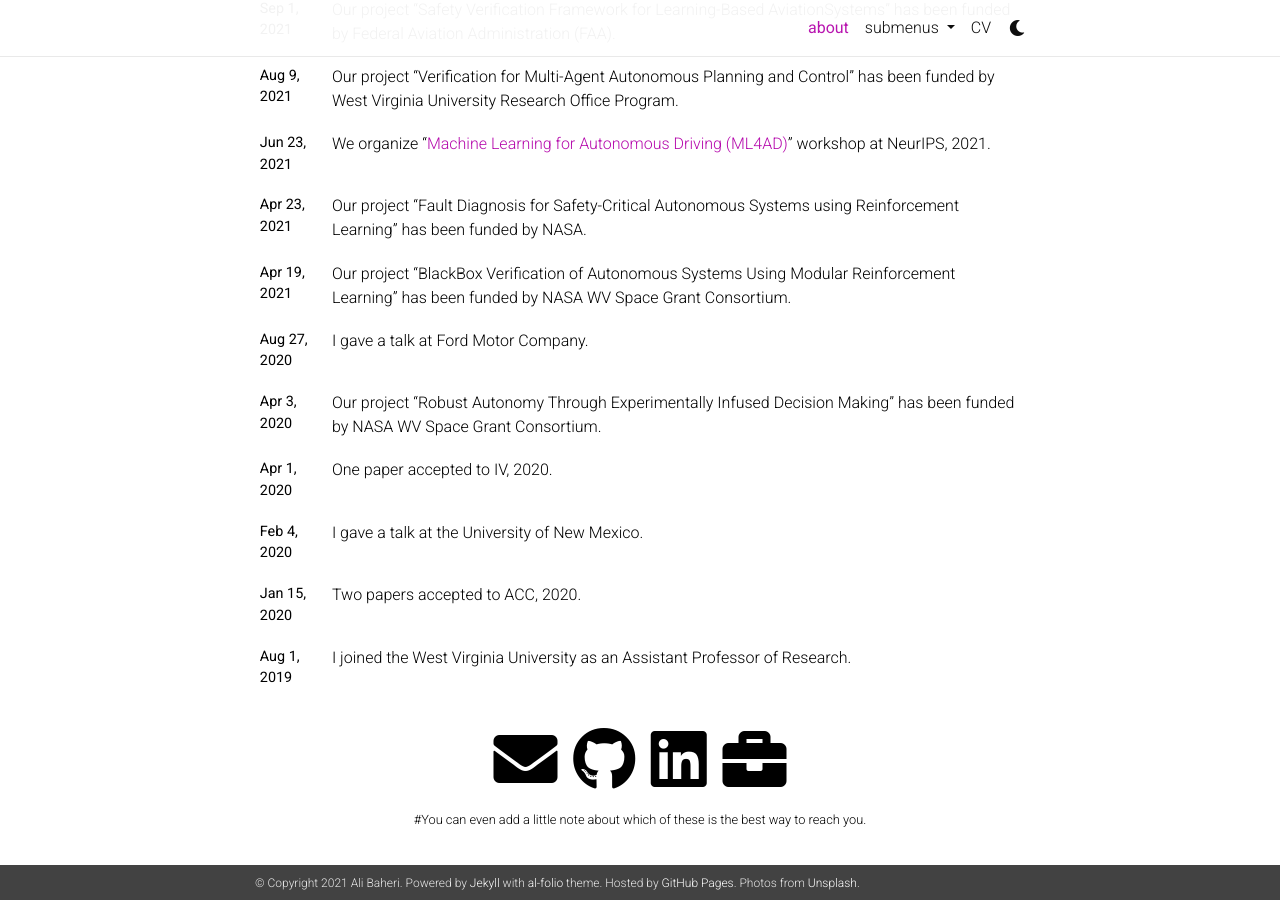
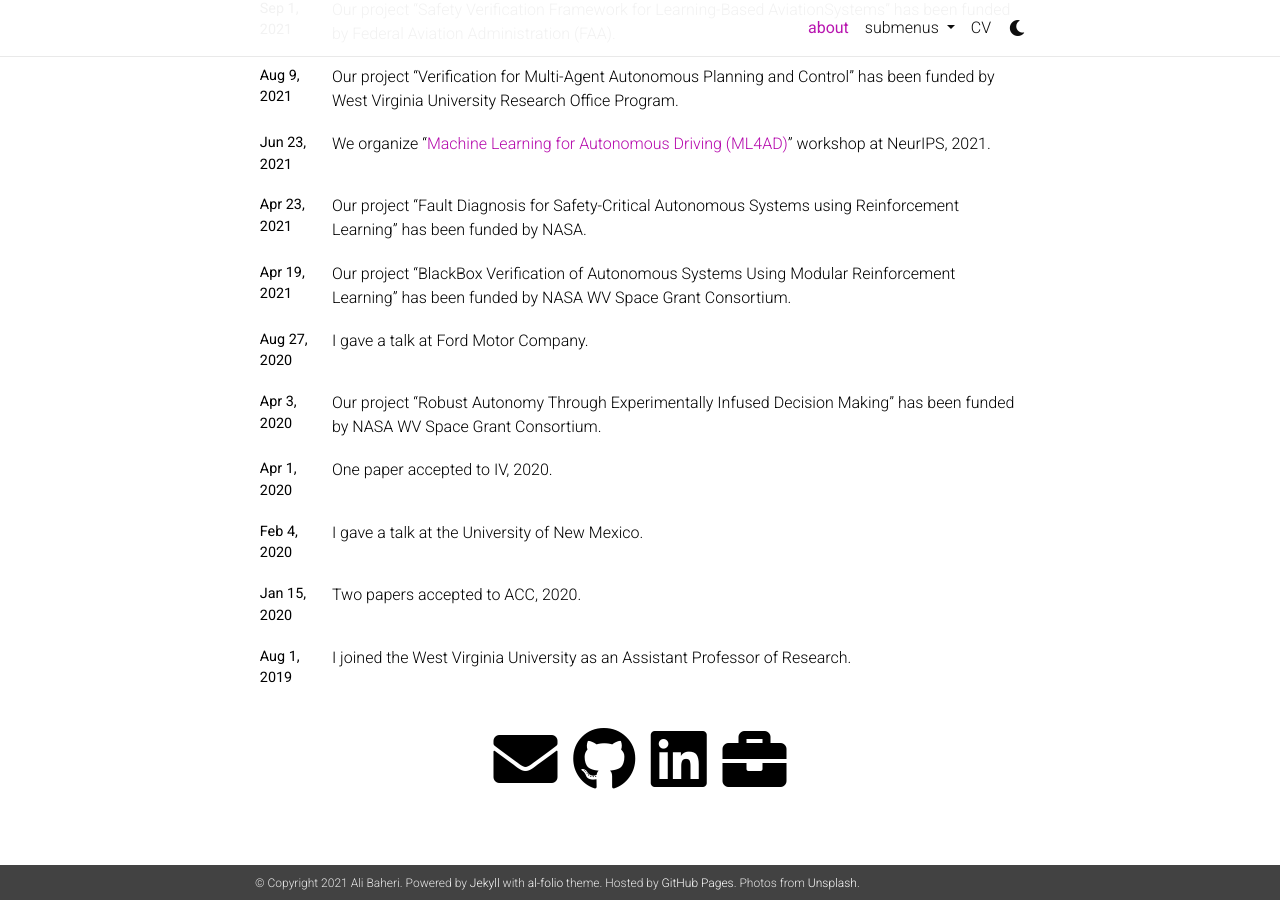
Before and after one commit to AliBaheri/alibaheri, a Jekyll site: the page built from _pages/about.md, in a window 1280 px wide and 900 px high, scrolled down 535 px. Built offline with Jekyll 4.4.1, drawn with Linux system fonts in a browser that asks for light colours; nearby versions of some CDN libraries; comment, search, counter and statistics services are not loaded; a style sheet for code colours, icons or effects is not loaded; part of the change alters nothing that is shown.

```diff
--- a/_config.yml
+++ b/_config.yml
@@ -65,7 +65,7 @@ wikidata_id: # your wikidata id
 dblp_url: # your DBLP profile url
 
 contact_note: >
-  #You can even add a little note about which of these is the best way to reach you.
+
 
 google_analytics: UA-XXXXXXXXX # out your google-analytics code
 panelbear_analytics: XXXXXXXXX # panelbear analytics site ID
@@ -94,7 +94,7 @@ collections:
   news:
     defaults:
       layout: post
-    output: true
+    output: false
     permalink: /news/:path/
   projects:
     output: false
```
